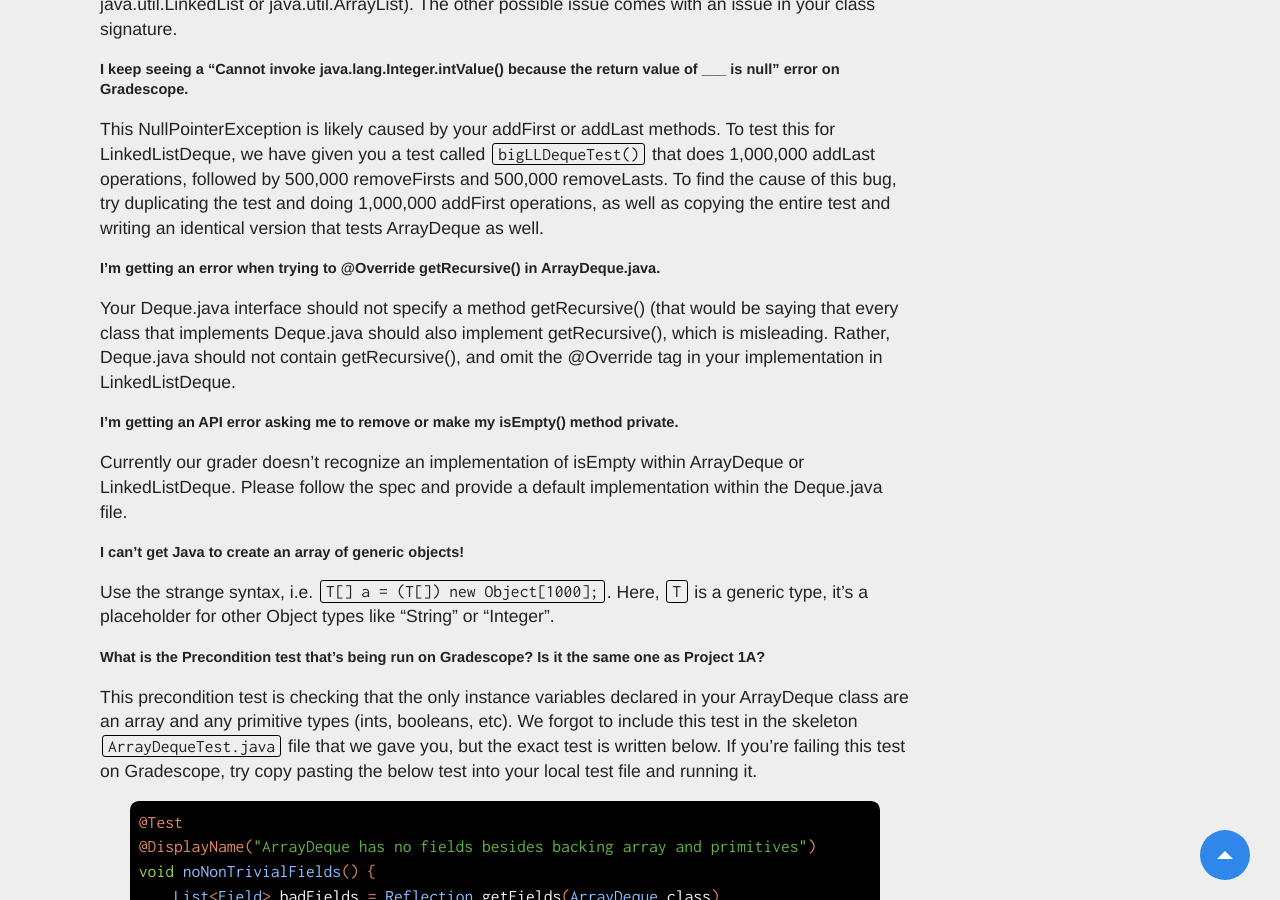
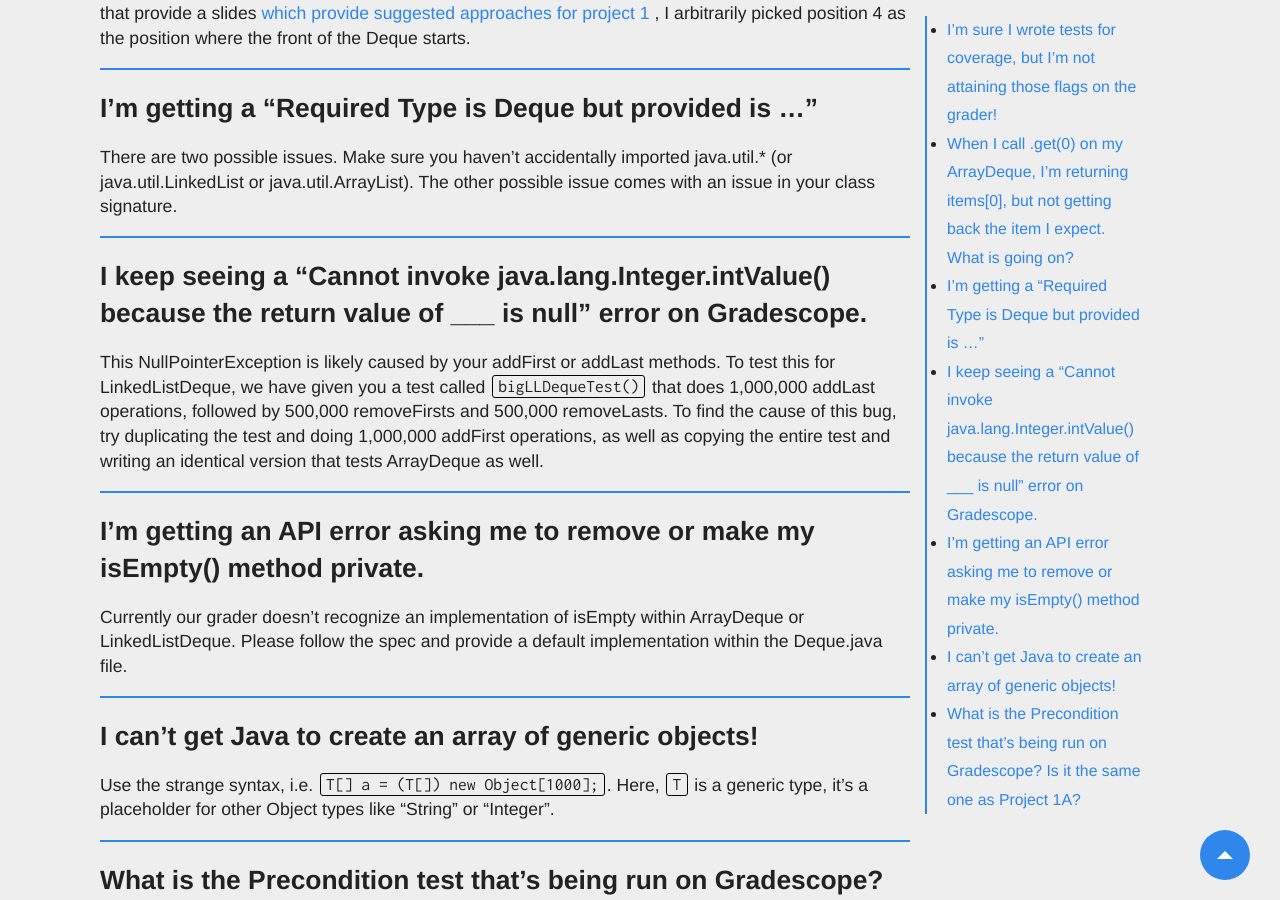
Before and after one commit to Berkeley-CS61B/website-fa23, a Jekyll site: the page built from materials/proj/proj1b/faq.md, in a window 1280 px wide and 900 px high, scrolled down 554 px. Built offline with Jekyll 4.4.1, drawn with Linux system fonts in a browser that asks for light colours; nearby versions of some CDN libraries; comment, search, counter and statistics services are not loaded.

Commit message:
Update faq.md

```diff
--- a/materials/proj/proj1b/faq.md
+++ b/materials/proj/proj1b/faq.md
@@ -6,23 +6,23 @@
 searchable: false
 ---
 
-##### I'm sure I wrote tests for coverage, but I'm not attaining those flags on the grader!
+### I'm sure I wrote tests for coverage, but I'm not attaining those flags on the grader!
 
 There's a chance that when running your tests against the staff version of the code, we run into an assertion error. Make sure that all your assertion statements have the correct expected output! For instance, if you had code that called get(0) on an ArrayDeque with the elements 1, 2, 3, and asserted that the 0th element should be 2, any tests written after this incorrect test won't count in the test coverage.
 
-##### When I call .get(0) on my ArrayDeque, I'm returning items[0], but not getting back the item I expect. What is going on?
+### When I call .get(0) on my ArrayDeque, I'm returning items[0], but not getting back the item I expect. What is going on?
 
 Keep in mind that the front item of your Deque isn't necessarily in position 0. For example, in the slides that provide
 a
 slides [which provide suggested approaches for project 1](https://docs.google.com/presentation/d/1XBJOht0xWz1tEvLuvOL4lOIaY0NSfArXAvqgkrx0zpc/edit#slide=id.g1094ff4355_0_450)
 , I arbitrarily picked position 4 as the position where the front of the Deque starts.
 
-##### I'm getting a "Required Type is Deque but provided is ..."
+### I'm getting a "Required Type is Deque but provided is ..."
 
 There are two possible issues. Make sure you haven't accidentally imported java.util.\* (or java.util.LinkedList or
 java.util.ArrayList). The other possible issue comes with an issue in your class signature.
 
-##### I keep seeing a "Cannot invoke java.lang.Integer.intValue() because the return value of \_\_\_ is null" error on Gradescope.
+### I keep seeing a "Cannot invoke java.lang.Integer.intValue() because the return value of \_\_\_ is null" error on Gradescope.
 
 This NullPointerException is likely caused by your addFirst or addLast methods. To test this for LinkedListDeque, we
 have given you a test called
@@ -30,23 +30,18 @@
 find the cause of this bug, try duplicating the test and doing 1,000,000 addFirst operations, as well as copying the
 entire test and writing an identical version that tests ArrayDeque as well.
 
-##### I'm getting an error when trying to @Override getRecursive() in ArrayDeque.java.
 
-Your Deque.java interface should not specify a method getRecursive() (that would be saying that every class that
-implements Deque.java should also implement getRecursive(), which is misleading. Rather, Deque.java should not contain
-getRecursive(), and omit the @Override tag in your implementation in LinkedListDeque.
-
-##### I'm getting an API error asking me to remove or make my isEmpty() method private.
+### I'm getting an API error asking me to remove or make my isEmpty() method private.
 
 Currently our grader doesn't recognize an implementation of isEmpty within ArrayDeque or LinkedListDeque. Please follow
 the spec and provide a default implementation within the Deque.java file.
 
-##### I can't get Java to create an array of generic objects!
+### I can't get Java to create an array of generic objects!
 
 Use the strange syntax, i.e. `T[] a = (T[]) new Object[1000];`. Here, `T` is a generic type, it's a placeholder for
 other Object types like "String" or "Integer".
 
-##### What is the Precondition test that's being run on Gradescope? Is it the same one as Project 1A?
+### What is the Precondition test that's being run on Gradescope? Is it the same one as Project 1A?
 
 This precondition test is checking that the only instance variables declared in your ArrayDeque class are an array and any primitive types (ints, booleans, etc). We forgot to include this test in the skeleton `ArrayDequeTest.java` file that we gave you, but the exact test is written below. If you're failing this test on Gradescope, try copy pasting the below test into your local test file and running it.
 
```
